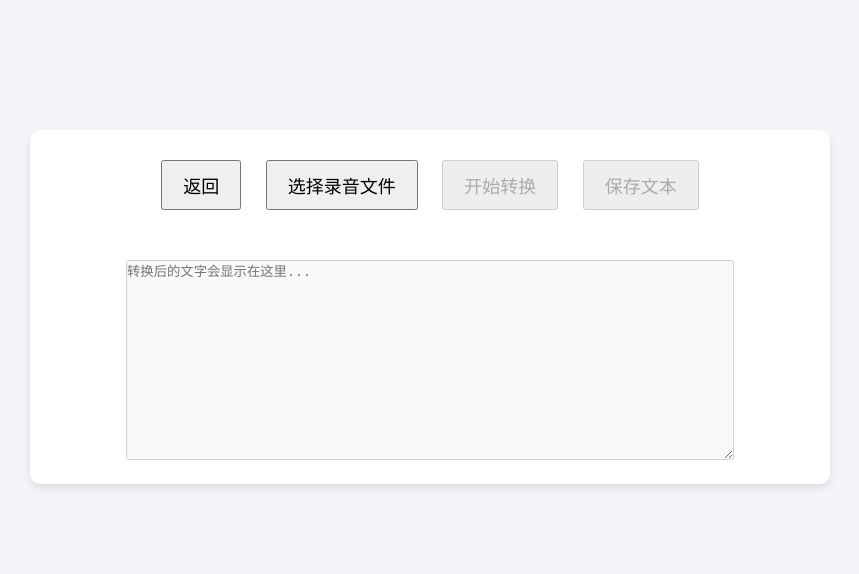
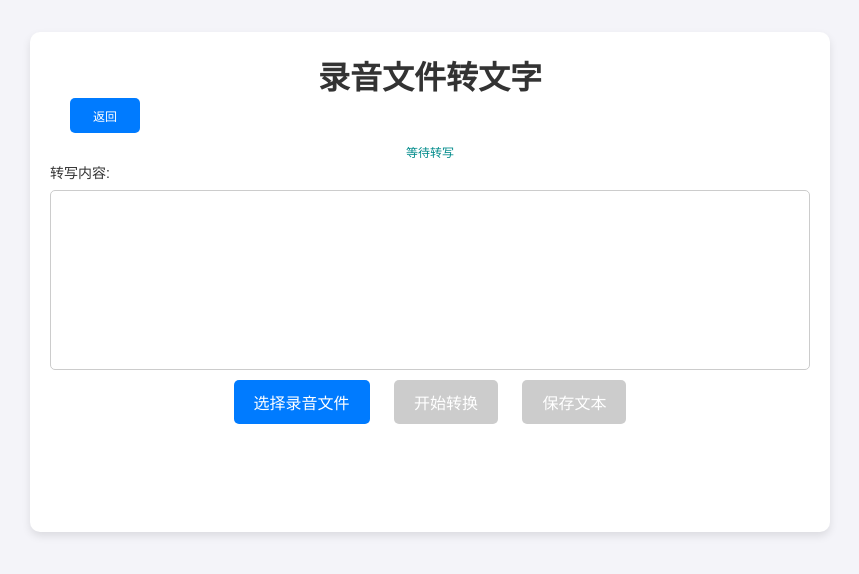
Before and after one commit to MXeatsomuch/Electron_Go_STT, a website: page pages/file-stt.html in a window 1280 px wide. Shown: the part 118-692 px from the top of the page, without its empty margins (210-1069 px from the left). Drawn offline with Linux system fonts and the light colour scheme.

Commit message:
1. 修复停止录音后sox进程退出报错 2. 统一html的css样式

```diff
--- a/main.js
+++ b/main.js
@@ -70,7 +70,6 @@ ipcMain.on('start-recording', () => {
   mic.stream().on("stopComplete", () => {
     console.log("Microphone stopped.");
   });
-  mic.start();
 });
 
 
@@ -204,6 +203,6 @@ ipcMain.on('resume-realtime-record', (event) => {
 
 //realtime-stt.html 中停止实时录音
 ipcMain.on('stop-realtime-record', (event) => {
-  const audioChunks = websocket.stopRealtimeRecording(event);
-  event.reply('realtime-recording-saved', audioChunks);
+  const audioRealtimeChunks = websocket.stopRealtimeRecording(event);
+  event.reply('realtime-recording-saved', audioRealtimeChunks);
 });
--- a/pages/file-stt.html
+++ b/pages/file-stt.html
@@ -5,46 +5,35 @@
   <meta name="viewport" content="width=device-width, initial-scale=1.0">
   <title>录音文件转文字</title>
   <link rel="stylesheet" href="styles.css">
-  <style>
-    body {
-      font-family: Arial, sans-serif;
-    }
-    .container {
-      text-align: center;
-      margin-top: 50px;
-    }
-    button {
-      padding: 10px 20px;
-      margin: 10px;
-      font-size: 18px;
-    }
-    textarea {
-      width: 80%;
-      height: 200px;
-      margin-top: 20px;
-    }
-    #status {
-      margin: 20px;
-      font-size: 18px;
-      color: #333;
-    }
-  </style>
 </head>
 <body>
   <div class="container">
-    <button id="back">返回</button>
-    <button id="chooseFile">选择录音文件</button>
-    <button id="startConvert" disabled>开始转换</button>
-    <button id="saveText" disabled>保存文本</button>
+    <h1>录音文件转文字</h1>
+    <div class="back">
+      <button id="backBtn">返回</button>
+    </div>
 
-    <div id="status"></div>
-    <textarea id="transcribedText" placeholder="转换后的文字会显示在这里..." disabled></textarea>
+    <div class="status-area">
+      <p id="status">等待转写 </p>
+    </div>
+
+    <!-- 文本框 -->
+    <div class="text-box">
+      <label for="inputText" style="font-size: 14px;">转写内容:</label>
+      <textarea id="inputText" rows="8" readonly></textarea>
+    </div>
+
+    <div class="controls">
+      <button id="chooseFile">选择录音文件</button>
+      <button id="startConvert" disabled>开始转换</button>
+      <button id="saveText" disabled>保存文本</button>
+    </div>
   </div>
 
   <script>
     let transcriptionText = '';
     //返回按钮
-    document.getElementById('back').addEventListener('click', () => {
+    document.getElementById('backBtn').addEventListener('click', () => {
       window.location.href = './index.html';
     });
 
@@ -70,7 +59,7 @@
 
     //保存文本
     document.getElementById('saveText').addEventListener('click', async () => {
-      const text = document.getElementById('transcribedText').value;
+      const text = document.getElementById('inputText').value;
       const saveFlag = await window.electronAPI.saveTextToPDF(text);
       document.getElementById('status').textContent = `文本保存成功`;
 
@@ -80,7 +69,7 @@
     });
 
     // 接收来自 WebSocket 的转录消息
-    const transcriptionBox = document.getElementById('transcribedText');
+    const transcriptionBox = document.getElementById('inputText');
     window.electronAPI.onNewMessage((message) => {
       if (message.type === 'error') {
         document.getElementById('status').textContent = '转换失败';
--- a/pages/styles.css
+++ b/pages/styles.css
@@ -45,6 +45,7 @@
     box-shadow: 0 4px 8px rgba(0, 0, 0, 0.1);
     max-width: 800px;
     width: 100%;
+    height: 500px;
   }
 
   h1 {
```
Also changed, not shown: pages/index.html (+5 -17 lines), pages/record.html (+23 -30 lines), README.md, 1 other file.
